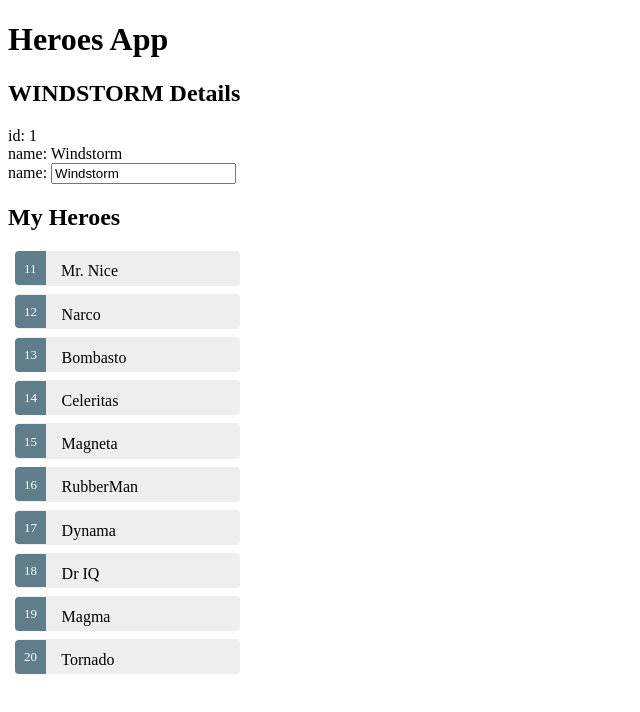
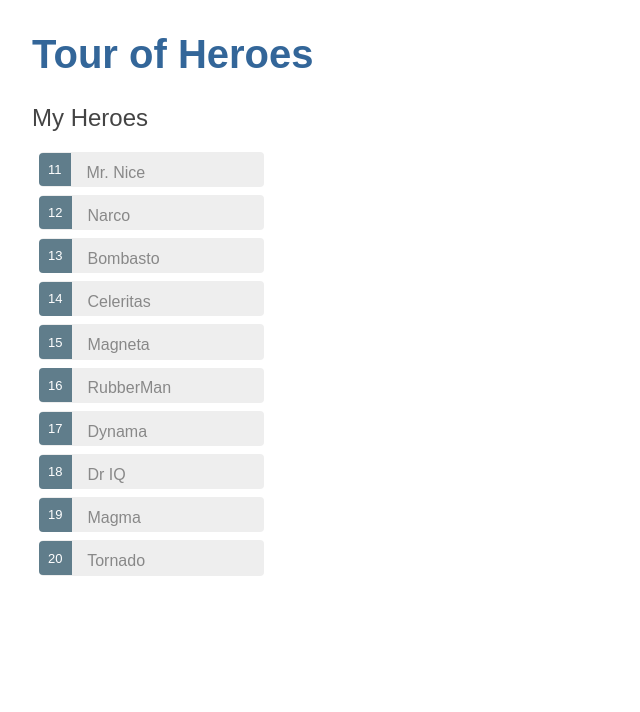
Before and after one commit to mcfarland422/Heroes, an Angular app: page / in a window 1280 px wide. Shown: the top 712 px of the page, without its empty margins (0-640 px from the left). Built offline with nearby package versions, Linux system fonts and the light colour scheme.

Commit message:
Break up components

```diff
--- a/src/app/app.component.ts
+++ b/src/app/app.component.ts
@@ -1,10 +1,10 @@
-import { Component } from '@angular/core';
+import { Component } from "@angular/core";
 
 @Component({
-  selector: 'app-root',
-  templateUrl: './app.component.html',
-  styleUrls: ['./app.component.css']
+  selector: "app-root",
+  templateUrl: "./app.component.html",
+  styleUrls: ["./app.component.css"]
 })
 export class AppComponent {
-  title = 'Heroes App';
+  title = "Tour of Heroes";
 }
--- a/src/app/app.module.ts
+++ b/src/app/app.module.ts
@@ -4,9 +4,10 @@ import { FormsModule } from "@angular/forms"; // <-- NgModel lives here
 
 import { AppComponent } from "./app.component";
 import { HeroesComponent } from "./heroes/heroes.component";
+import { HeroDetailComponent } from './hero-detail/hero-detail.component';
 
 @NgModule({
-  declarations: [AppComponent, HeroesComponent],
+  declarations: [AppComponent, HeroesComponent, HeroDetailComponent],
   imports: [BrowserModule, FormsModule],
   providers: [],
   bootstrap: [AppComponent]
--- /dev/null
+++ b/src/app/hero-detail/hero-detail.component.html
@@ -0,0 +1,11 @@
+<div *ngIf="hero">
+  <h2>{{ hero.name | uppercase }} Details</h2>
+  <div>
+    <span>id: </span>{{hero.id}}</div>
+  <div>
+    <label>name:
+      <input [(ngModel)]="hero.name" placeholder="name">
+    </label>
+  </div>
+
+</div>
--- /dev/null
+++ b/src/app/hero-detail/hero-detail.component.ts
@@ -0,0 +1,15 @@
+import { Hero } from "../hero";
+import { Component, OnInit, Input } from "@angular/core";
+
+@Component({
+  selector: "app-hero-detail",
+  templateUrl: "./hero-detail.component.html",
+  styleUrls: ["./hero-detail.component.css"]
+})
+export class HeroDetailComponent implements OnInit {
+  @Input() hero: Hero;
+
+  constructor() {}
+
+  ngOnInit() {}
+}
--- a/src/app/heroes/heroes.component.html
+++ b/src/app/heroes/heroes.component.html
@@ -1,18 +1,10 @@
-<h2>{{ hero.name | uppercase }} Details</h2>
-<div>
-  <span>id: </span>{{hero.id}}</div>
-<div>
-  <span>name: </span>{{hero.name}}</div>
+<h2>
+  My Heroes</h2>
 
-<div>
-  <label>name:
-    <input [(ngModel)]="hero.name" placeholder="name">
-  </label>
-</div>
-
-<h2>My Heroes</h2>
 <ul class="heroes">
-  <li *ngFor="let hero of heroes">
+  <li *ngFor="let hero of heroes" [class.selected]="hero === selectedHero" (click)="onSelect(hero)">
     <span class="badge">{{ hero.id }}</span> {{ hero.name }}
   </li>
 </ul>
+
+<app-hero-detail [hero]="selectedHero"></app-hero-detail>
--- a/src/app/heroes/heroes.component.ts
+++ b/src/app/heroes/heroes.component.ts
@@ -15,6 +15,12 @@ export class HeroesComponent implements OnInit {
 
   heroes = HEROES;
 
+  selectedHero: Hero;
+
+  onSelect(hero: Hero): void {
+    this.selectedHero = hero;
+  }
+
   constructor() {}
 
   ngOnInit() {}
--- a/src/styles.css
+++ b/src/styles.css
@@ -1 +1,69 @@
-/* You can add global styles to this file, and also import other style files */
+/* Master Styles */
+h1 {
+  color: #369;
+  font-family: Arial, Helvetica, sans-serif;
+  font-size: 250%;
+}
+h2,
+h3 {
+  color: #444;
+  font-family: Arial, Helvetica, sans-serif;
+  font-weight: lighter;
+}
+body {
+  margin: 2em;
+}
+body,
+input[text],
+button {
+  color: #888;
+  font-family: Cambria, Georgia;
+}
+a {
+  cursor: pointer;
+  cursor: hand;
+}
+button {
+  font-family: sans-serif;
+  background-color: yellow;
+  border: none;
+  padding: 5px 10px;
+  border-radius: 4px;
+  cursor: pointer;
+  cursor: hand;
+}
+button:hover {
+  background-color: #cfd8dc;
+}
+button:disabled {
+  background-color: #eee;
+  color: #aaa;
+  cursor: auto;
+}
+
+/* Navigation link styles */
+nav a {
+  padding: 5px 10px;
+  text-decoration: none;
+  margin-right: 10px;
+  margin-top: 10px;
+  display: inline-block;
+  background-color: #eee;
+  border-radius: 4px;
+}
+nav a:visited,
+a:link {
+  color: #607d8b;
+}
+nav a:hover {
+  color: #039be5;
+  background-color: #cfd8dc;
+}
+nav a.active {
+  color: #039be5;
+}
+
+/* everywhere else */
+* {
+  font-family: Arial, Helvetica, sans-serif;
+}
```
Also changed, not shown: src/app/hero-detail/hero-detail.component.css (added), 1 other file (tests, documents, lock files or other folders).
